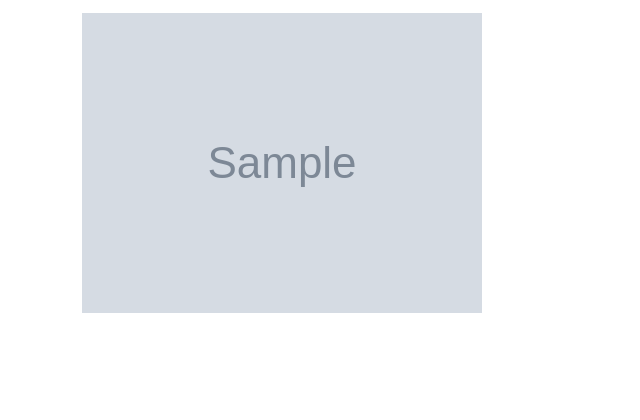
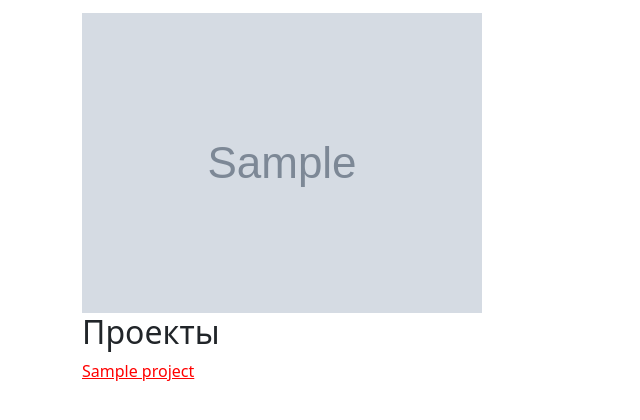
Before and after one commit to Yusupov-Aslan/To_Do_List, a Django app: page /accounts/1/ in a window 1280 px wide. Shown: the part 299-719 px from the top of the page, without its empty margins (0-640 px from the left). Run offline with Django 3.2, Linux system fonts and the light colour scheme; a user stored in the database is signed in; tables that the repository leaves empty hold one stand-in row (values such as "Sample post"); grey boxes marked "Sample" are stand-in pictures; parts of the project's set-up code (start-up, migrations or seed data) failed here and were passed over.

Commit message:
показываю проекты в личном кабинете

```diff
--- /dev/null
+++ b/source/To_Do_list/templates/partial/project_list.html
@@ -0,0 +1,16 @@
+{% if is_paginated %}
+    {% include 'partial/pagination.html' %}
+{% endif %}
+
+<h2>Проекты</h2>
+
+{% for project in projects %}
+
+    <p><a href="{% url "To_Do_list:project_view" project.pk %}">{{ project.title }}</a></p>
+
+
+{% endfor %}
+
+{% if is_paginated %}
+    {% include 'partial/pagination.html' %}
+{% endif %}
--- a/source/To_Do_list/templates/projects/project.html
+++ b/source/To_Do_list/templates/projects/project.html
@@ -59,7 +59,7 @@
         <br>
         <div class="card" style="max-width: 400px;">
             <div class="card-body">
-                <h5 class="card-title">Имя: <a href="{% url 'accounts:user-profile' user.pk%}">{% firstof p.user.first_name p.user.last_name p.user.username %}</a></h5>
+                <h5 class="card-title">Имя: <a href="{% url 'accounts:user-profile' p.user.pk%}">{% firstof p.user.first_name p.user.last_name p.user.username %}</a></h5>
                 <p class="card-text">Должность: {{ p.get_role_display }}</p>
                 {% if perms.To_Do_list.delete_projectuser %}
                     <form action="{% url 'To_Do_list:participant_remove' project.pk %}" method="post">
--- a/source/accounts/templates/profile.html
+++ b/source/accounts/templates/profile.html
@@ -12,5 +12,6 @@
         <img src="{{ user_object.profile.avatar.url }}" alt="user avatar">
     {% endif %}
 
+        {% include "partial/project_list.html" %}
 
 {% endblock content %}
--- a/source/accounts/views.py
+++ b/source/accounts/views.py
@@ -1,6 +1,7 @@
 from django.contrib.auth import authenticate, login, logout, get_user_model
 from django.contrib.auth.mixins import LoginRequiredMixin
 from django.contrib.auth.models import User
+from django.core.paginator import Paginator
 from django.shortcuts import render, redirect
 from django.urls import reverse
 from django.views.generic import CreateView, DetailView
@@ -54,3 +55,19 @@ class UserProfileView(LoginRequiredMixin, DetailView):
     context_object_name = "user_object"
     paginate_related_by = 5
     paginate_related_orphans = 0
+
+    def get_context_data(self, **kwargs):
+        paginator = Paginator(
+            self.get_object().projects.all(),
+            self.paginate_related_by,
+            self.paginate_related_orphans,
+        )
+
+        page_number = self.request.GET.get('page', 1)
+        page = paginator.get_page(page_number)
+
+        kwargs['page_obj'] = page
+        kwargs['projects'] = page.object_list
+        kwargs['is_paginated'] = page.has_other_pages()
+
+        return super(UserProfileView, self).get_context_data(**kwargs)
```
